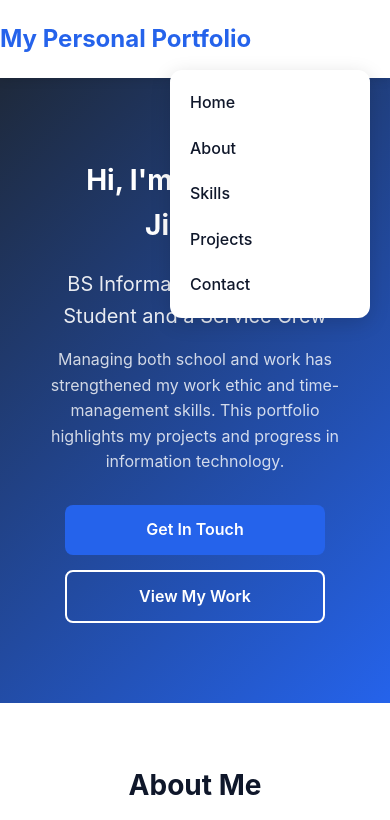
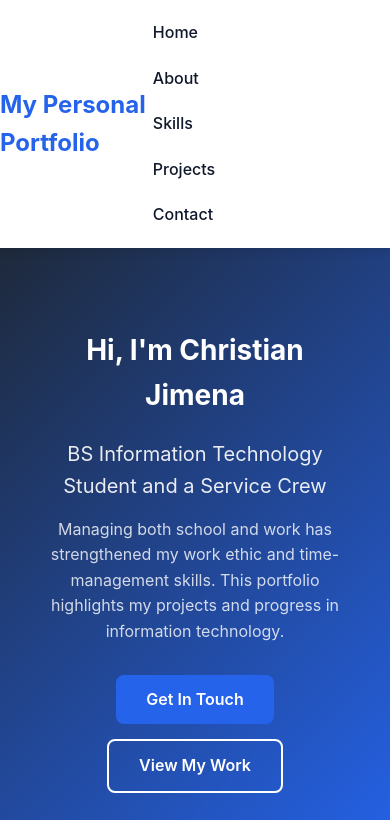
Before and after one commit to jimenachristian87-coder/My-Personal-Portfolio, a plain HTML site: page index.html in a window 390 px wide. Shown: the top 820 px of the page. Drawn offline with Linux system fonts and the light colour scheme.

Commit message:
Updated portfolio

```diff
--- a/style.css
+++ b/style.css
@@ -549,38 +549,25 @@ section {
 /* --------------------------------------------------------- */
 
 @media (max-width: 768px) {
-
-    .hamburger {
+    /* NAV MENU ALWAYS VISIBLE ON MOBILE */
+    .nav-menu {
         display: flex;
-    }
-
-    /* MOBILE DROPDOWN MENU FIX */
-    .nav-menu {
-        display: none;
         flex-direction: column;
         gap: 20px;
-        position: absolute;
-        top: 70px;
-        right: 20px;
-        background: var(--white);
-        width: 200px;
-        padding: 20px;
-        border-radius: 12px;
-        box-shadow: 0 5px 20px rgba(0,0,0,0.15);
-    }
-
-    /* Show menu on nav hover/tap */
-    .nav:hover .nav-menu {
-        display: flex !important;
+        position: static;
+        background: none;
+        width: 100%;
+        padding: 0;
+        box-shadow: none;
     }
 
     .nav-menu a {
         padding: 10px 0;
-        text-align: right;
+        text-align: center;
         font-size: 16px;
     }
 
-    /* CENTER LET’S CONNECT */
+    /* CENTER CONTACT INFO */
     .contact-info {
         text-align: center;
         display: flex;
@@ -645,27 +632,3 @@ section {
         align-items: center;
     }
 }
-
-@media (max-width: 480px) {
-    .container {
-        padding: 0 15px;
-    }
-
-    .hero-buttons {
-        flex-direction: column;
-        align-items: center;
-    }
-
-    .btn {
-        width: 100%;
-        max-width: 260px;
-    }
-
-    .section-title,
-    .section-description,
-    .about-card h3,
-    .skill-category h3,
-    .project-content h3 {
-        text-align: center;
-    }
-}
```
Also changed, not shown: index.html (+12 -11 lines), hahaha.css (added).
